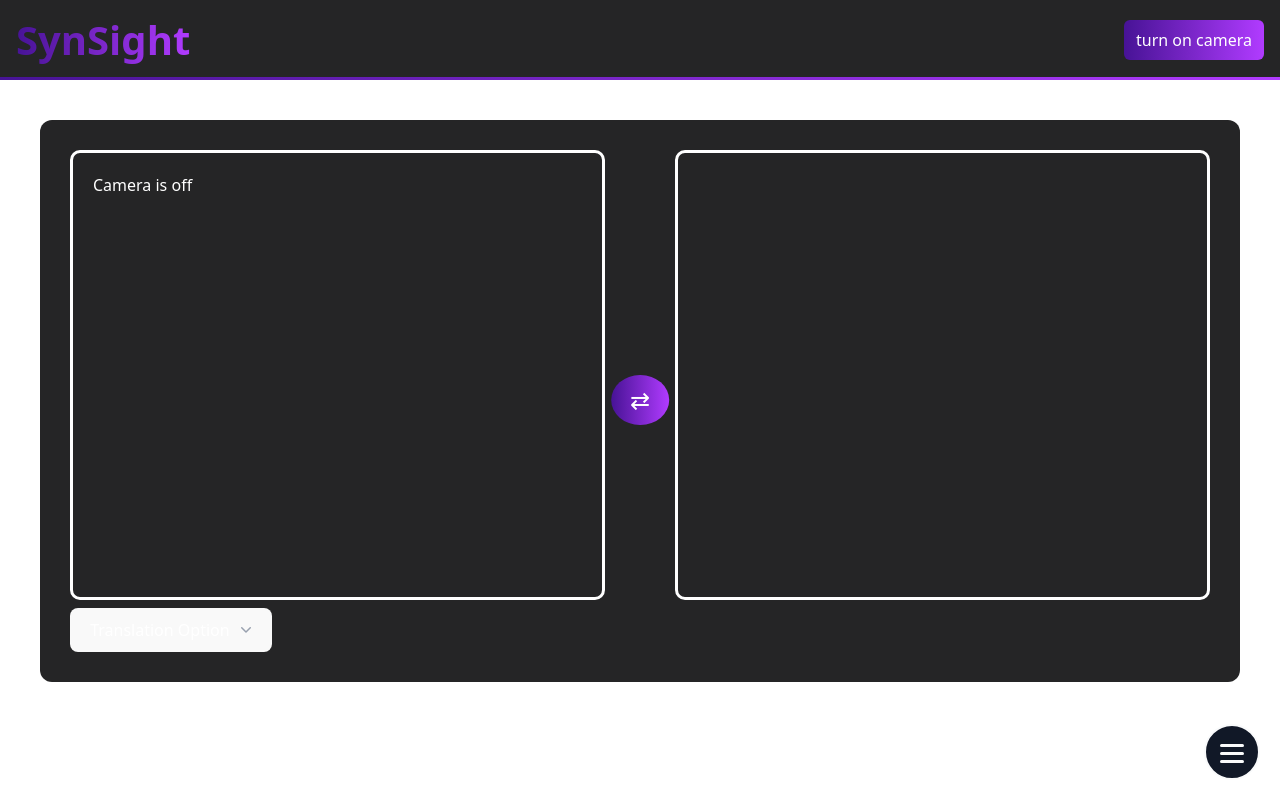
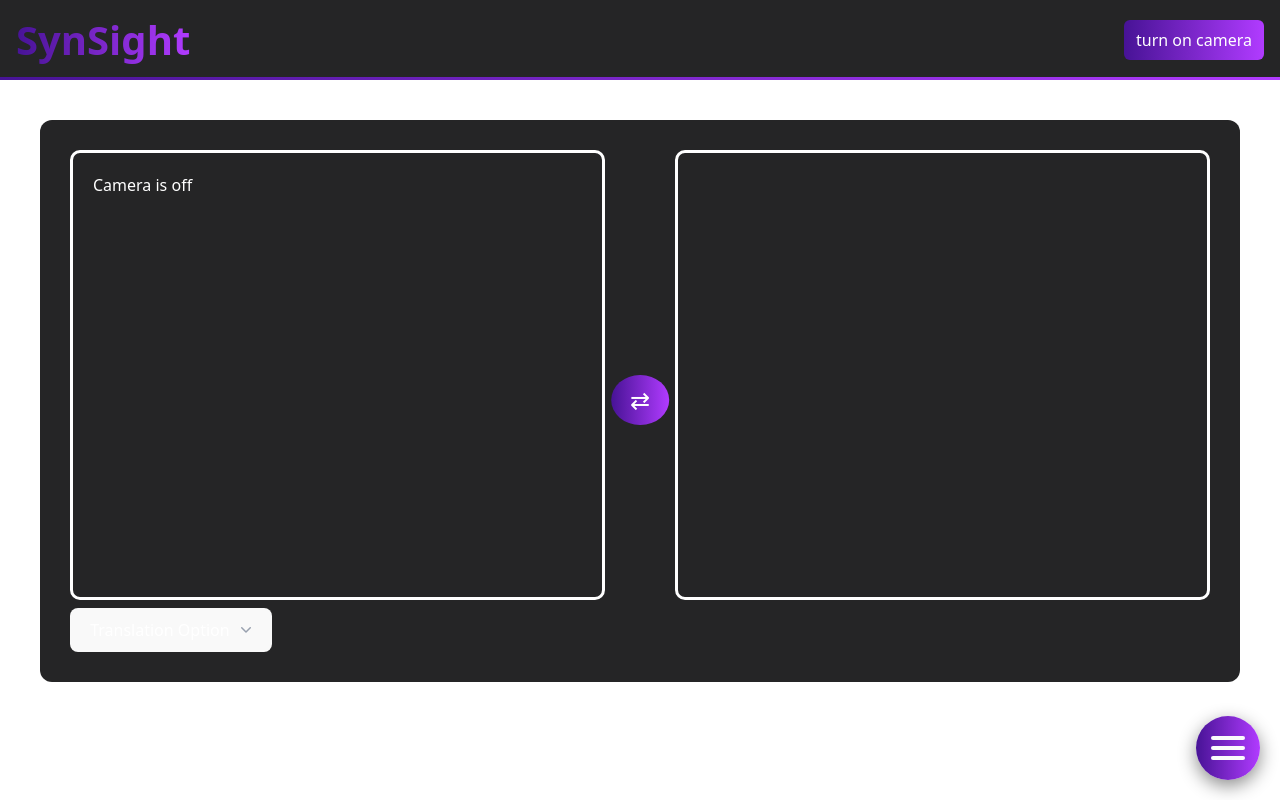
Before and after one commit to AlexTran01/ASL_English_translator_frontend, a React (Vite) app: page / in a window 1280 px wide. Built offline with nearby package versions, Linux system fonts and the light colour scheme.

Commit message:
pawel commit

```diff
--- a/src/App.tsx
+++ b/src/App.tsx
@@ -1,4 +1,4 @@
-  import { useState, useEffect, useRef } from 'react'
+import { useState } from 'react'
 import reactLogo from './assets/react.svg'
 import viteLogo from '/vite.svg'
 import './styling/App.css'
@@ -8,13 +8,12 @@
 import Switcher4 from './components/Switcher4.jsx'
 import OptionDropdown from './components/OptionDropdown.jsx'
 
-
 function App() {
 
   const [camera_state, set_camera_state] = useState(false)
   const [navOpen, setNavOpen] = useState(false)
   const [showDemo, setShowDemo] = useState(false)
-  const [selected, setSelected] = useState("Translation Option")   // <-- NEW]
+  const [selected, setSelected] = useState("Translation Option")
 
   const toggleNav = () => {
     setNavOpen(prev => !prev);
@@ -24,56 +23,9 @@
     set_camera_state(prev => !prev)
   }
 
-  function toggleNavIcon() {                      // <-- NEW
-    setNavOpen(prev => !prev)
+  function handleToggleDemo() {
+    setShowDemo(prev => !prev)
   }
-
-    // function toggleCamera() {
-    //   if (camera_state)
-    //     set_camera_state(false)
-    //   else
-    //     set_camera_state(true)
-    // }
-
-    function handleToggleDemo() {
-    setShowDemo(prev => !prev)  // toggle Demo component
-  }
-
-  //   return (
-  //     <>
-  //       <div className="navbar border-b-2 w-full h-20 flex flex-row items-center justify-between px-4">
-  //         <div className='project-name text-5xl'>
-  //           SynSight
-  //         </div>
-
-  //         <button className='turn-on-camera-btn' onClick={toggleCamera}>
-  //           turn {camera_state ? "off" : "on"} camera
-  //         </button>
-  //       </div>
-
-  //       <div className="main-container">
-
-  //         <div className="flex gap-6">
-  //           <div className="left_box w-1/2 h-100 rounded-lg border border-3">
-  //             <LeftComponent camera_state={camera_state} />
-  //           </div>
-  //           <div className="right_box w-1/2 h-100 rounded-lg border border-3">
-  //             <RightComponent />
-  //           </div>
-  //         </div>
-
-  //         <OptionDropdown selected={selected} setSelected={setSelected}/>
-
-  //         <Switcher4 isChecked={showDemo} onChange={handleToggleDemo} />
-
-
-  //         {showDemo && <Demo />}
-
-  //       </div>
-  //     </>
-
-  //   )
-  // }
 
   return (
     <>
@@ -93,33 +45,50 @@
           <div className="left_box w-1/2 h-100 rounded-lg border border-3">
             <LeftComponent camera_state={camera_state} />
           </div>
+
           <button className="switch-btn" aria-label="Switch view">
             ⇄
           </button>
+
           <div className="right_box w-1/2 h-100 rounded-lg border border-3">
             <RightComponent />
           </div>
         </div>
-         <OptionDropdown selected={selected} setSelected={setSelected}/>
+
+        <OptionDropdown selected={selected} setSelected={setSelected} />
+
         {showDemo && <Demo />}
-<div className={`burger-wrapper ${navOpen ? 'open' : ''}`}>
+
+        {/* Floating burger with Home + ON/OFF inside */}
+        <div className={`fab-wrapper ${navOpen ? 'open' : ''}`}>
+          {/* Pop-out menu: Home on top, ON/OFF below */}
+          <div className="fab-menu">
+            <button
+              className="fab-btn home-btn"
+              type="button"
+              aria-label="Go home"
+              onClick={() => window.scrollTo({ top: 0, behavior: 'smooth' })}
+            >
+              🏠
+            </button>
+
+            <button className="fab-btn on_off-btn" type="button">
+              <Switcher4 isChecked={showDemo} onChange={handleToggleDemo} />
+            </button>
+          </div>
+
+          {/* Burger button itself */}
           <button
             id="nav-icon3"
             className={navOpen ? 'open' : ''}
             onClick={toggleNav}
             type="button"
-          aria-label="Toggle SynSight power"
+            aria-label="Toggle menu"
           >
             <span></span>
             <span></span>
             <span></span>
           </button>
-
-        <div className="onoff-container">
-          <button className="on_off-btn" type="button">
-            <Switcher4 isChecked={showDemo} onChange={handleToggleDemo}/>
-          </button>
-        </div>
         </div>
 
       </div>
--- a/src/components/Demo.jsx
+++ b/src/components/Demo.jsx
@@ -5,13 +5,13 @@ import fgImage from '../assets/Background-Removed.png';
 export default function Demo(props){
 
     return (
-    <div className="demo-container w-full h-96 border mx-auto block mt-6 bg-cover bg-center rounded-lg border border-3 relative overflow-hidden"
+    <div className="demo-container w-full h-100 border mx-auto block mt-6 bg-cover bg-center rounded-lg border border-3 relative overflow-hidden"
       style={{ backgroundImage: `url(${bgImage})` }}>
 
        <img
         src={fgImage}
         alt="foreground"
-        className="absolute top-1/2 left-1/2 -translate-x-1/2 -translate-y-56"
+        className="absolute top-2/5 left-1/2 -translate-x-1/2 -translate-y-56"
         style={{ transform: ' scale(1.45)' }}
       />
 
--- a/src/styling/App.css
+++ b/src/styling/App.css
@@ -140,67 +140,68 @@
   position: fixed;
   bottom: 20px;
   right: 20px;
-  width: 56px;
-  height: 56px;
+  width: 64px;      /* match on_off-btn size */
+  height: 64px;     /* match on_off-btn size */
   z-index: 200;
 }
 
-/* Circular burger button */
+/* Base circle (size – adjust if needed) */
 #nav-icon3 {
-  position: absolute;
-  inset: 0;
-  border-radius: 9999px;          /* circle */
-  background: #111827;            /* dark background */
-  border: 2px solid #f9fafb;      /* light border */
+  position: fixed;
+  bottom: 20px;
+  right: 20px;
+  width: 64px;
+  height: 64px;
+  border-radius: 9999px;
+  background: linear-gradient(to right,
+    #471396 0%,
+    #621DB0 25%,
+    #7C27CA 50%,
+    #9631E5 75%,
+    #B13BFF 100%
+  );
+  box-shadow: 0 6px 18px rgba(0, 0, 0, 0.45);
   cursor: pointer;
-  padding: 0;
+  z-index: 200;
 }
 
-/* Hamburger lines */
+/* Bigger hamburger lines */
 #nav-icon3 span {
   position: absolute;
   left: 50%;
-  width: 24px;
-  height: 3px;
+  width: 34px;              /* wider lines */
+  height: 4px;              /* thicker lines */
   background: #f9fafb;
   border-radius: 9999px;
   transform: translateX(-50%);
   transition:
     top 0.25s ease,
     transform 0.25s ease,
+    opacity 0.25s ease,
     width 0.25s ease,
-    left 0.25s ease,
-    opacity 0.25s ease;
+    left 0.25s ease;
 }
 
-/* 4 lines stacked */
-#nav-icon3 span:nth-child(1) { top: 18px; }
-#nav-icon3 span:nth-child(2) { top: 26px; }
-#nav-icon3 span:nth-child(3) { top: 34px; }
-#nav-icon3 span:nth-child(4) { top: 42px; }
+/* 3 lines centered vertically in the 64x64 circle */
+#nav-icon3 span:nth-child(1) { top: 20px; }
+#nav-icon3 span:nth-child(2) { top: 30px; }
+#nav-icon3 span:nth-child(3) { top: 40px; }
 
-/* Turn into an "X" when open */
+/* Open state – turn into an X, hide the middle line */
 #nav-icon3.open span:nth-child(1) {
-  top: 26px;
-  width: 0%;
-  left: 50%;
+  top: 30px;
+  transform: translateX(-50%) rotate(45deg);
 }
 
 #nav-icon3.open span:nth-child(2) {
-  top: 26px;
-  transform: translateX(-50%) rotate(45deg);
+  opacity: 0;
 }
 
 #nav-icon3.open span:nth-child(3) {
-  top: 26px;
+  top: 30px;
   transform: translateX(-50%) rotate(-45deg);
 }
 
-#nav-icon3.open span:nth-child(4) {
-  top: 26px;
-  width: 0%;
-  left: 50%;
-}
 
 /* Container that holds the ON/OFF button */
 .onoff-container {
@@ -224,14 +225,152 @@
 
 /* Style the ON/OFF button as its own circle */
 .onoff-container .on_off-btn {
-  width: 80px;
-  height: 80px;
+  width: 64px;
+  height: 64px;
   border-radius: 9999px;
   border: none;
-  background: #10b981;           /* green-ish; tweak as you like */
+  background: linear-gradient(to right, #471396 0%,  #621DB0 25%,#7C27CA 50%,#9631E5 75%, #B13BFF 100%);           /* green-ish; tweak as you like */
   display: flex;
   align-items: center;
   justify-content: center;
   box-shadow: 0 10px 25px rgba(0, 0, 0, 0.4);
   cursor: pointer;
 }
+
+/* === Floating burger wrapper in bottom-right === */
+.fab-wrapper {
+  position: fixed;
+  bottom: 20px;
+  right: 20px;
+  width: 64px;
+  height: 64px;
+  z-index: 200;
+}
+
+/* Burger button as a circle that fills the wrapper */
+#nav-icon3 {
+  position: absolute;
+  inset: 0;
+  border-radius: 9999px;
+  border: none;
+  background: linear-gradient(to right,
+    #471396 0%,
+    #621DB0 25%,
+    #7C27CA 50%,
+    #9631E5 75%,
+    #B13BFF 100%
+  );
+  box-shadow: 0 6px 18px rgba(0, 0, 0, 0.45);
+  cursor: pointer;
+}
+
+/* Bigger 3-line hamburger */
+#nav-icon3 span {
+  position: absolute;
+  left: 50%;
+  width: 34px;
+  height: 4px;
+  background: #f9fafb;
+  border-radius: 9999px;
+  transform: translateX(-50%);
+  transition:
+    top 0.25s ease,
+    transform 0.25s ease,
+    opacity 0.25s ease,
+    width 0.25s ease,
+    left 0.25s ease;
+}
+
+/* 3 lines vertically centered in the 64x64 circle */
+#nav-icon3 span:nth-child(1) { top: 20px; }
+#nav-icon3 span:nth-child(2) { top: 30px; }
+#nav-icon3 span:nth-child(3) { top: 40px; }
+
+/* Turn burger into an X when open (middle line hidden) */
+#nav-icon3.open span:nth-child(1) {
+  top: 30px;
+  transform: translateX(-50%) rotate(45deg);
+}
+
+#nav-icon3.open span:nth-child(2) {
+  opacity: 0;
+}
+
+#nav-icon3.open span:nth-child(3) {
+  top: 30px;
+  transform: translateX(-50%) rotate(-45deg);
+}
+
+/* Pop-out menu that lives ABOVE the burger */
+.fab-menu {
+  position: absolute;
+  bottom: calc(100% + 12px);   /* above the burger circle */
+  left: 50%;
+  display: flex;
+  flex-direction: column;
+  align-items: center;
+  gap: 10px;
+  opacity: 0;
+  pointer-events: none;
+  transform: translate(-50%, 8px);  /* center horizontally, slightly down */
+  transition:
+    opacity 0.25s ease,
+    transform 0.25s ease;
+}
+
+/* When burger is open, show the menu */
+.fab-wrapper.open .fab-menu {
+  opacity: 1;
+  pointer-events: auto;
+  transform: translate(-50%, 0);    /* slide up into place */
+}
+
+
+/* Shared style for the little round buttons (Home + ON/OFF) */
+.fab-btn {
+  width: 64px;    /* match burger size */
+  height: 64px;   /* match burger size */
+  border-radius: 9999px;
+  border: none;
+  display: flex;
+  align-items: center;
+  justify-content: center;
+  box-shadow: 0 6px 18px rgba(0, 0, 0, 0.4);
+  cursor: pointer;
+}
+
+
+/* Home bubble: dark-blue gradient with house icon */
+.fab-btn.home-btn {
+  background: linear-gradient(
+    to right,
+    #471396 0%,
+    #621DB0 25%,
+    #7C27CA 50%,
+    #9631E5 75%,
+    #B13BFF 100%
+  );
+  color: #f9fafb;
+  font-size: 26px;
+}
+
+/* ON/OFF bubble: reuse your purple gradient and center the switch */
+.fab-menu .on_off-btn {
+  background: linear-gradient(to right,
+    #471396 0%,
+    #621DB0 25%,
+    #7C27CA 50%,
+    #9631E5 75%,
+    #B13BFF 100%
+  );
+  color: white;
+  display: flex;
+  align-items: center;
+  justify-content: center;
+  position: relative;
+  bottom: auto;
+  right: auto;
+  width: 64px;    /* match burger size */
+  height: 64px;   /* match burger size */
+  padding: 0;
+}
```
Also changed, not shown: src/WelcomePage.tsx (added, +92 -0 lines), src/components/Switcher4.jsx (+8 -9 lines). Lines whose indentation alone changed are shown as unchanged.
